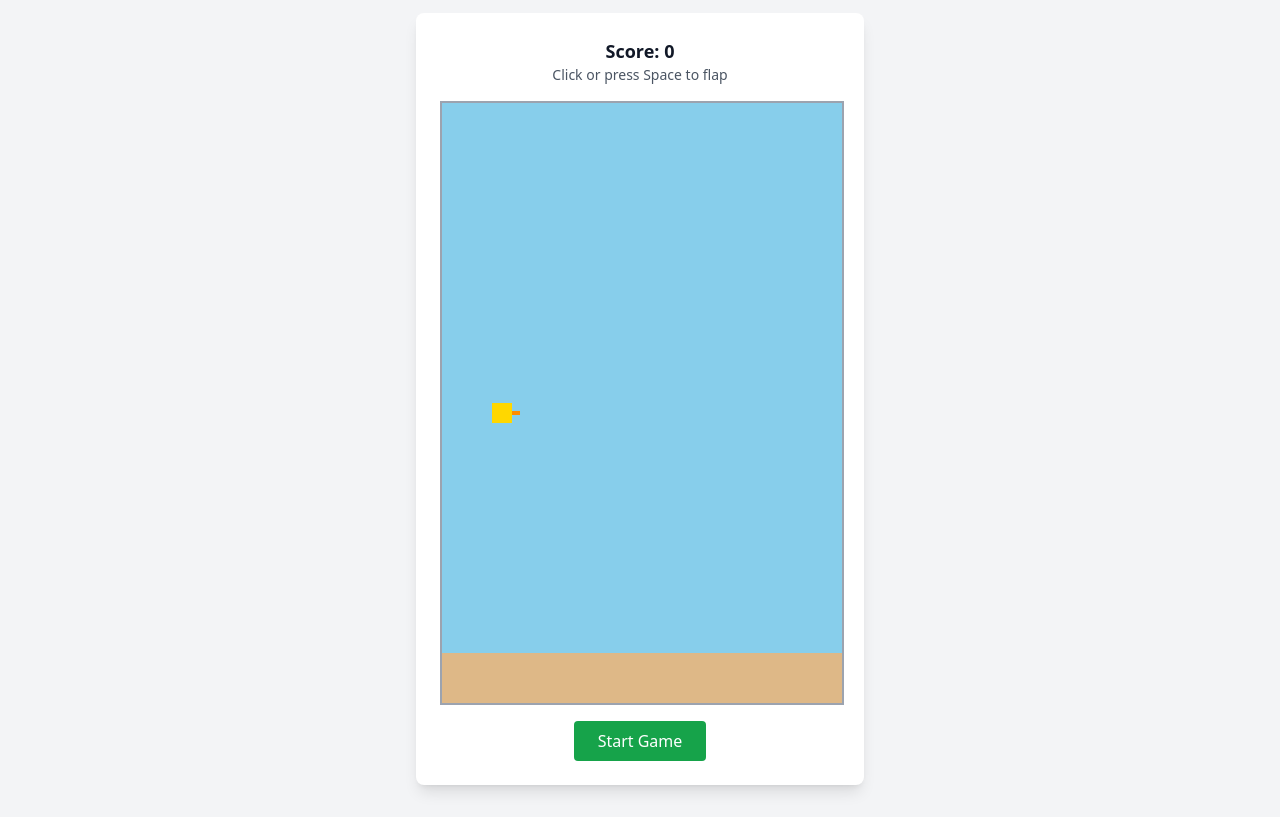
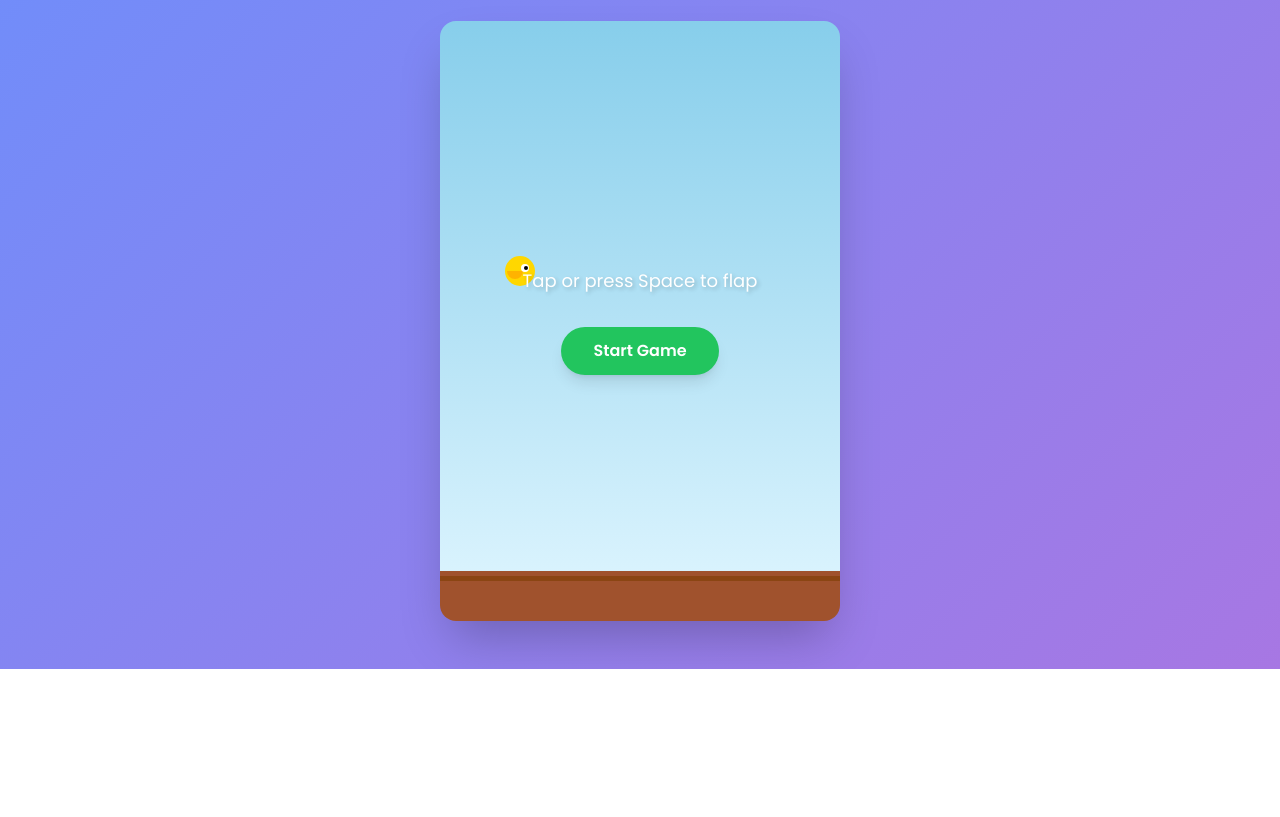
Before and after one commit to saikatwtf/saikatwtf.github.io, a plain HTML site: page games/flappy-bird.html in a window 1280 px wide. Shown: the part 131-948 px from the top of the page. After the commit the page ends 800 px from the top, so only its background shows below. Drawn offline with nearby package versions, Linux system fonts and the light colour scheme.

Commit message:
Update flappy-bird premium edition

```diff
--- a/games/flappy-bird.html
+++ b/games/flappy-bird.html
@@ -1,67 +1,139 @@
 <!DOCTYPE html>
-<html lang="en">
+<html lang="en" class="dark">
 <head>
     <meta charset="UTF-8">
-    <meta name="viewport" content="width=device-width, initial-scale=1.0">
-    <title>Flappy Bird - Saikat's Games</title>
+    <meta name="viewport" content="width=device-width, initial-scale=1.0, user-scalable=no">
+    <title>Flappy Bird - Premium Edition</title>
     <script src="https://cdn.tailwindcss.com"></script>
-    <script>tailwind.config = { darkMode: 'class' }</script>
+    <link href="https://fonts.googleapis.com/css2?family=Poppins:wght@400;600;700&display=swap" rel="stylesheet">
+    <style>
+        body {
+            font-family: 'Poppins', sans-serif;
+            touch-action: manipulation; /* Disables double-tap to zoom on mobile */
+        }
+        .text-shadow {
+            text-shadow: 2px 2px 4px rgba(0,0,0,0.2);
+        }
+        .gradient-background {
+            background: linear-gradient(135deg, #6e8efb, #a777e3);
+        }
+        @keyframes fadeIn {
+            from { opacity: 0; transform: scale(0.9); }
+            to { opacity: 1; transform: scale(1); }
+        }
+        .fade-in {
+            animation: fadeIn 0.5s ease-out forwards;
+        }
+    </style>
+    <script>
+        tailwind.config = {
+            darkMode: 'class',
+            theme: {
+                extend: {
+                    colors: {
+                        'brand-primary': '#FFD700',
+                        'brand-secondary': '#FF8C00',
+                        'brand-success': '#22C55E',
+                        'brand-danger': '#EF4444',
+                    }
+                }
+            }
+        }
+    </script>
 </head>
-<body class="bg-gray-100 dark:bg-gray-900 text-gray-900 dark:text-white min-h-screen">
-    <div class="container mx-auto px-4 py-8">
-        <div class="text-center mb-8">
-            <h1 class="text-4xl font-bold mb-4">Flappy Bird</h1>
-            <a href="../index.html" class="text-blue-600 dark:text-blue-400 hover:underline">← Back to Portfolio</a>
+<body class="gradient-background text-white min-h-screen flex items-center justify-center p-4">
+    <div class="container mx-auto max-w-lg">
+        <div class="text-center mb-6">
+            <h1 class="text-5xl font-bold text-shadow mb-2">Flappy Bird</h1>
+            <a href="../index.html" class="text-blue-200 hover:text-white transition duration-300">← Back to Portfolio</a>
         </div>
 
-        <div class="max-w-md mx-auto">
-            <div class="bg-white dark:bg-gray-800 p-6 rounded-lg shadow-lg">
-                <div class="text-center mb-4">
-                    <div class="text-lg font-semibold">Score: <span id="score">0</span></div>
-                    <div class="text-sm text-gray-600 dark:text-gray-300">Click or press Space to flap</div>
+        <div class="relative">
+            <div id="ui-container" class="absolute inset-0 z-10 flex flex-col items-center justify-center">
+                <div class="text-center text-white text-shadow">
+                    <div id="score-display" class="text-6xl font-bold mb-4">0</div>
+                    <div id="instructions" class="text-lg">Tap or press Space to flap</div>
                 </div>
 
-                <canvas id="gameCanvas" width="400" height="600" class="border-2 border-gray-400 mx-auto block bg-sky-200"></canvas>
+                <div id="start-screen" class="text-center mt-8">
+                    <button id="startBtn" class="bg-brand-success text-white px-8 py-3 rounded-full font-semibold shadow-lg hover:bg-green-500 transform hover:scale-105 transition duration-300">
+                        Start Game
+                    </button>
+                </div>
 
-                <div class="text-center mt-4">
-                    <button id="startBtn" class="bg-green-600 text-white px-6 py-2 rounded hover:bg-green-700">Start Game</button>
-                    <div id="gameOver" class="hidden mt-2">
-                        <div class="text-red-600 font-bold mb-2">Game Over!</div>
-                        <button id="restartBtn" class="bg-blue-600 text-white px-4 py-2 rounded hover:bg-blue-700">Play Again</button>
-                    </div>
+                <div id="game-over-screen" class="hidden text-center mt-8 p-6 bg-white/20 backdrop-blur-md rounded-2xl shadow-xl fade-in">
+                    <div class="text-4xl font-bold mb-2">Game Over!</div>
+                    <div class="text-xl mb-4">Final Score: <span id="finalScore">0</span></div>
+                    <button id="restartBtn" class="bg-blue-500 text-white px-6 py-2 rounded-full font-semibold shadow-lg hover:bg-blue-600 transform hover:scale-105 transition duration-300">
+                        Play Again
+                    </button>
                 </div>
             </div>
+            <canvas id="gameCanvas" width="400" height="600" class="rounded-2xl shadow-2xl mx-auto block"></canvas>
         </div>
     </div>
 
     <script>
         const canvas = document.getElementById('gameCanvas');
         const ctx = canvas.getContext('2d');
-        const scoreElement = document.getElementById('score');
+
+        // UI Elements
+        const scoreDisplay = document.getElementById('score-display');
+        const finalScore = document.getElementById('finalScore');
+        const instructions = document.getElementById('instructions');
+        const startScreen = document.getElementById('start-screen');
+        const gameOverScreen = document.getElementById('game-over-screen');
         const startBtn = document.getElementById('startBtn');
-        const gameOverDiv = document.getElementById('gameOver');
         const restartBtn = document.getElementById('restartBtn');
 
         let gameState = 'waiting'; // waiting, playing, gameOver
         let score = 0;
-        let bird = { x: 50, y: 300, velocity: 0, size: 20 };
-        let pipes = [];
-        let gravity = 0.5;
-        let jumpStrength = -8;
-        let pipeWidth = 60;
-        let pipeGap = 150;
-        let pipeSpeed = 2;
+        let bird, pipes, gravity, jumpStrength, pipeWidth, pipeGap, pipeSpeed, frame;
 
-        function drawBird() {
-            ctx.fillStyle = '#FFD700';
-            ctx.fillRect(bird.x, bird.y, bird.size, bird.size);
-            // Simple beak
-            ctx.fillStyle = '#FF8C00';
-            ctx.fillRect(bird.x + bird.size, bird.y + 8, 8, 4);
+        function initializeGameVariables() {
+            bird = { x: 80, y: 250, velocity: 0, width: 34, height: 24, rotation: 0 };
+            pipes = [];
+            gravity = 0.4;
+            jumpStrength = -8;
+            pipeWidth = 80;
+            pipeGap = 180;
+            pipeSpeed = 3;
+            score = 0;
+            frame = 0;
         }
 
+        // Sprites (using simple shapes for this example)
+        const birdSprite = {
+            draw: () => {
+                ctx.save();
+                ctx.translate(bird.x, bird.y);
+                ctx.rotate(bird.rotation);
+                // Body
+                ctx.fillStyle = '#FFD700';
+                ctx.beginPath();
+                ctx.arc(0, 0, 15, 0, Math.PI * 2, true);
+                ctx.fill();
+                // Wing
+                ctx.fillStyle = '#FFB300';
+                ctx.beginPath();
+                ctx.arc(-5, 0, 8, 0, Math.PI, false);
+                ctx.fill();
+                 // Eye
+                ctx.fillStyle = 'white';
+                ctx.beginPath();
+                ctx.arc(5, -3, 4, 0, Math.PI * 2, true);
+                ctx.fill();
+                ctx.fillStyle = 'black';
+                ctx.beginPath();
+                ctx.arc(6, -3, 2, 0, Math.PI * 2, true);
+                ctx.fill();
+                ctx.restore();
+            }
+        };
+
+
         function drawPipes() {
-            ctx.fillStyle = '#228B22';
+            ctx.fillStyle = '#2E8B57'; // Darker green
             pipes.forEach(pipe => {
                 // Top pipe
                 ctx.fillRect(pipe.x, 0, pipeWidth, pipe.top);
@@ -71,31 +143,35 @@
         }
 
         function drawBackground() {
-            // Sky
-            ctx.fillStyle = '#87CEEB';
+            const gradient = ctx.createLinearGradient(0, 0, 0, canvas.height);
+            gradient.addColorStop(0, '#87CEEB'); // Sky Blue
+            gradient.addColorStop(1, '#E0F6FF'); // Lighter blue
+            ctx.fillStyle = gradient;
             ctx.fillRect(0, 0, canvas.width, canvas.height);
 
-            // Ground
-            ctx.fillStyle = '#DEB887';
+             // Ground
+            ctx.fillStyle = '#A0522D';
             ctx.fillRect(0, canvas.height - 50, canvas.width, 50);
+            ctx.fillStyle = '#8B4513';
+            ctx.fillRect(0, canvas.height - 45, canvas.width, 5);
         }
 
         function updateBird() {
             bird.velocity += gravity;
             bird.y += bird.velocity;
+            bird.rotation = Math.min(Math.max(-0.3, bird.velocity / 20), 0.7); // Rotate based on velocity
         }
 
         function updatePipes() {
+            frame++;
             pipes.forEach(pipe => {
                 pipe.x -= pipeSpeed;
             });
 
-            // Remove pipes that are off screen
             pipes = pipes.filter(pipe => pipe.x + pipeWidth > 0);
 
-            // Add new pipes
-            if (pipes.length === 0 || pipes[pipes.length - 1].x < canvas.width - 200) {
-                const pipeTop = Math.random() * (canvas.height - pipeGap - 100) + 50;
+            if (frame % 90 === 0) { // Add pipes at a regular interval
+                const pipeTop = Math.random() * (canvas.height - pipeGap - 200) + 100;
                 pipes.push({
                     x: canvas.width,
                     top: pipeTop,
@@ -106,24 +182,20 @@
         }
 
         function checkCollisions() {
-            // Ground collision
-            if (bird.y + bird.size > canvas.height - 50 || bird.y < 0) {
+            if (bird.y + 15 > canvas.height - 50 || bird.y - 15 < 0) {
                 return true;
             }
 
-            // Pipe collision
             for (let pipe of pipes) {
-                if (bird.x < pipe.x + pipeWidth && bird.x + bird.size > pipe.x) {
-                    if (bird.y < pipe.top || bird.y + bird.size > pipe.bottom) {
-                        return true;
-                    }
+                if (bird.x + 15 > pipe.x && bird.x - 15 < pipe.x + pipeWidth &&
+                    (bird.y - 15 < pipe.top || bird.y + 15 > pipe.bottom)) {
+                    return true;
                 }
 
-                // Score when passing pipe
-                if (!pipe.scored && bird.x > pipe.x + pipeWidth) {
+                if (!pipe.scored && pipe.x + pipeWidth < bird.x - 15) {
                     pipe.scored = true;
                     score++;
-                    scoreElement.textContent = score;
+                    scoreDisplay.textContent = score;
                 }
             }
             return false;
@@ -133,15 +205,13 @@
             if (gameState !== 'playing') return;
 
             drawBackground();
-            updateBird();
             updatePipes();
             drawPipes();
-            drawBird();
+            updateBird();
+            birdSprite.draw();
 
             if (checkCollisions()) {
-                gameState = 'gameOver';
-                startBtn.classList.add('hidden');
-                gameOverDiv.classList.remove('hidden');
+                endGame();
                 return;
             }
 
@@ -149,44 +219,66 @@
         }
 
         function jump() {
+            if (gameState === 'waiting') {
+                startGame();
+            }
             if (gameState === 'playing') {
                 bird.velocity = jumpStrength;
             }
         }
 
+        function showUI(state) {
+            startScreen.classList.toggle('hidden', state !== 'waiting');
+            gameOverScreen.classList.toggle('hidden', state !== 'gameOver');
+            instructions.classList.toggle('hidden', state === 'gameOver');
+            scoreDisplay.classList.toggle('hidden', state !== 'playing');
+        }
+
         function startGame() {
             gameState = 'playing';
-            score = 0;
-            bird = { x: 50, y: 300, velocity: 0, size: 20 };
-            pipes = [];
-            scoreElement.textContent = '0';
-            startBtn.classList.add('hidden');
-            gameOverDiv.classList.add('hidden');
+            initializeGameVariables();
+            scoreDisplay.textContent = '0';
+            showUI('playing');
             gameLoop();
+        }
+
+        function endGame() {
+            gameState = 'gameOver';
+            finalScore.textContent = score;
+            showUI('gameOver');
         }
 
         function resetGame() {
             gameState = 'waiting';
-            startBtn.classList.remove('hidden');
-            gameOverDiv.classList.add('hidden');
+            initializeGameVariables();
             drawBackground();
-            drawBird();
+            birdSprite.draw();
+            showUI('waiting');
         }
 
         // Event listeners
         canvas.addEventListener('click', jump);
+        canvas.addEventListener('touchstart', (e) => { e.preventDefault(); jump(); }, { passive: false });
         document.addEventListener('keydown', (e) => {
-            if (e.code === 'Space') {
+            if (e.code === 'Space' || e.key === ' ') {
                 e.preventDefault();
                 jump();
             }
         });
-        startBtn.addEventListener('click', startGame);
-        restartBtn.addEventListener('click', startGame);
+        startBtn.addEventListener('click', (e) => { e.stopPropagation(); startGame(); });
+        restartBtn.addEventListener('click', (e) => { e.stopPropagation(); startGame(); });
 
-        // Initial draw
-        drawBackground();
-        drawBird();
+
+        // Initial Setup
+        window.onload = () => {
+            // Adjust canvas for mobile screens if needed
+            const aspectRatio = 600 / 400;
+            let newWidth = Math.min(400, window.innerWidth - 30);
+            canvas.width = newWidth;
+            canvas.height = newWidth * aspectRatio;
+            resetGame();
+        };
+
     </script>
 </body>
 </html>
```
